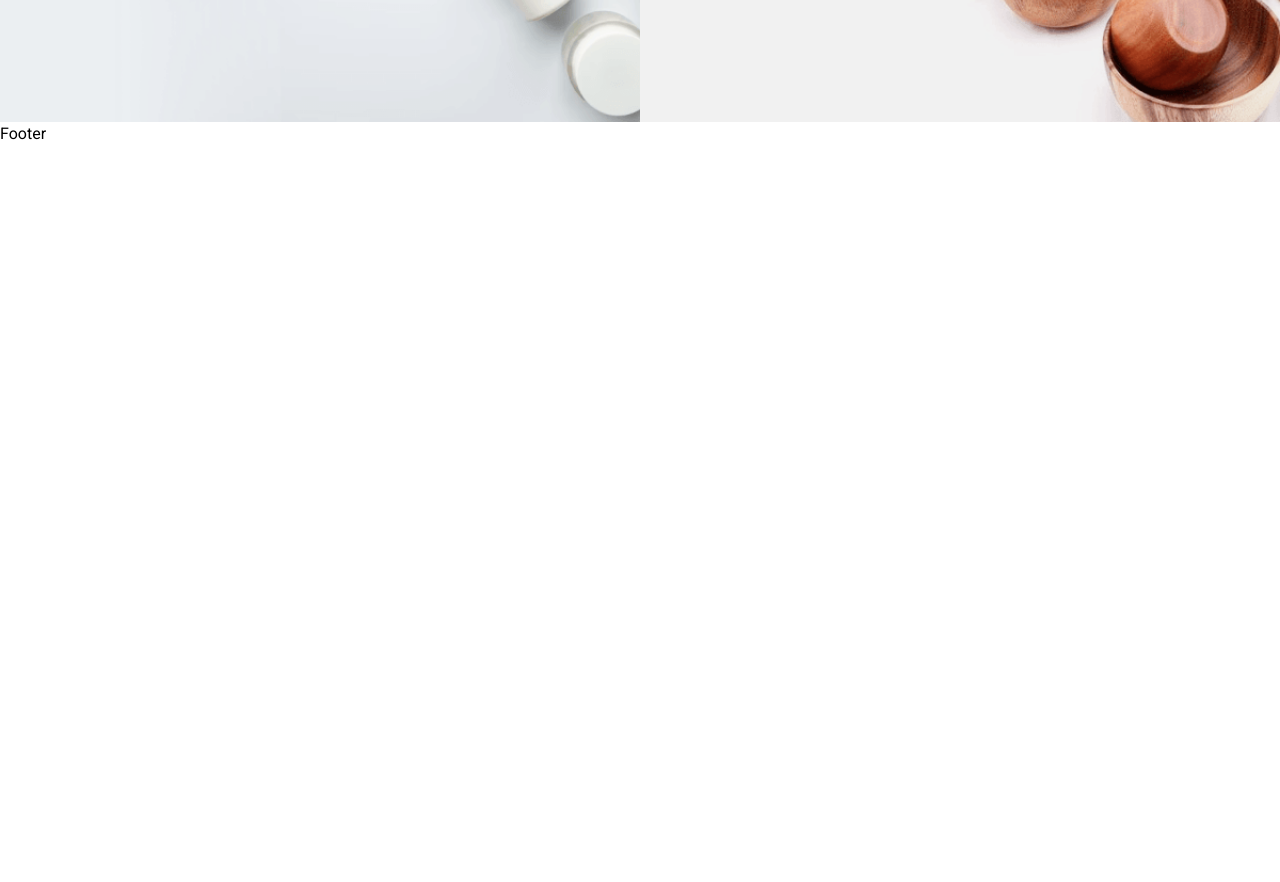
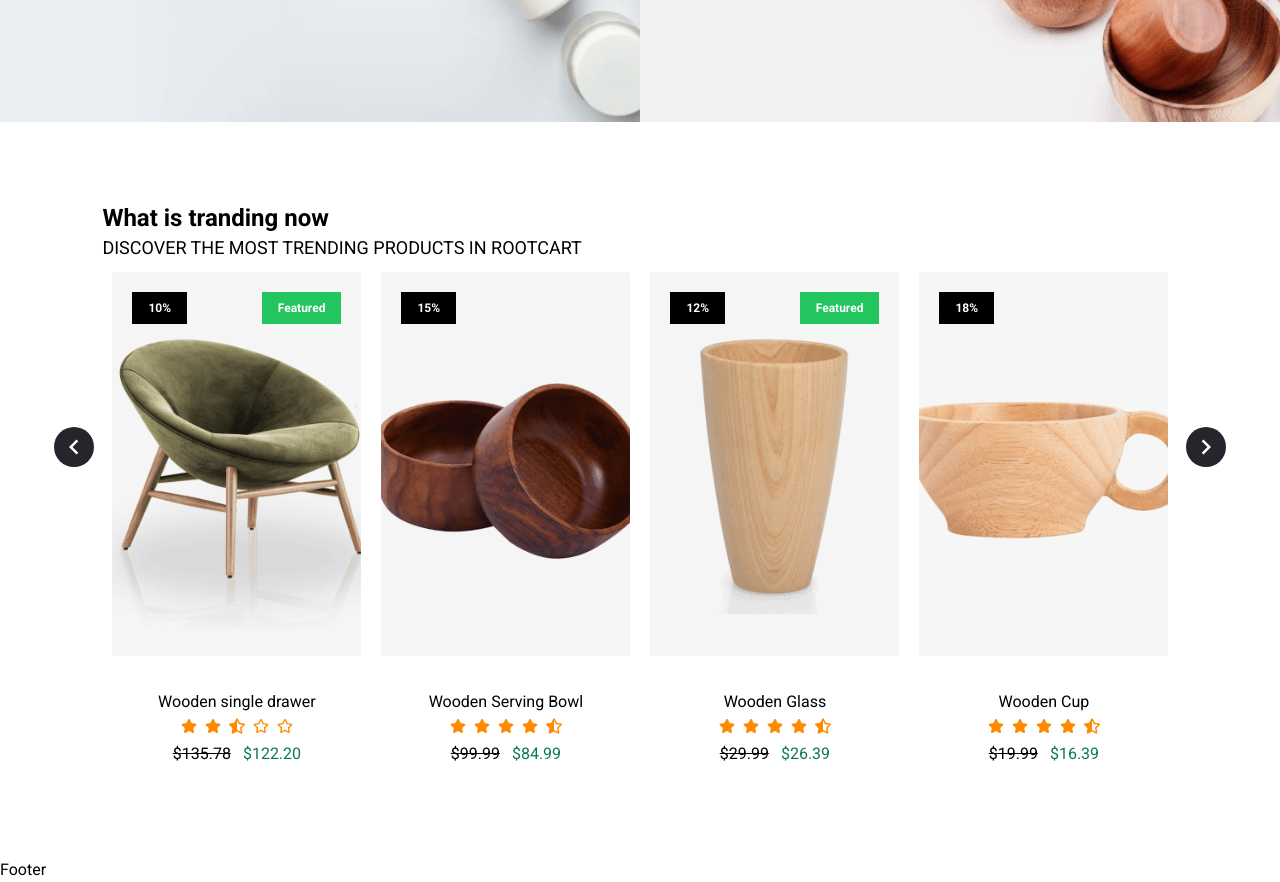
Before and after one commit to MIRNOMAN/root_shop_cart, a React (Vite) app: page / in a window 1280 px wide. Shown: the part 3320-4202 px from the top of the page. Before the commit the page ends 3466 px from the top, so only its background shows below. Built offline with nearby package versions, Linux system fonts and the light colour scheme.

Commit message:
product slide section

```diff
--- /dev/null
+++ b/src/Components/ProductSlide/ProductSlide.jsx
@@ -0,0 +1,21 @@
+import ProductSlideCard from "./ProductSlideCard"
+
+
+const ProductSlide = () => {
+  return (
+    <>
+       <section className="py-20 bg-white slideproduct">
+        <div className="container">
+           <h1 className="text-2xl font-semibold">What is tranding now</h1>
+           <div className="flex items-center gap-3 uppercase">
+               <p className="text-lg font-normal">discover the most Trending products In rootcart</p>
+           </div>
+
+           <ProductSlideCard />
+        </div>
+        </section>
+    </>
+  )
+}
+
+export default ProductSlide
--- /dev/null
+++ b/src/Components/ProductSlide/ProductSlideCard.jsx
@@ -0,0 +1,84 @@
+import Slider from "react-slick"
+import { productlists } from "../../assets/data/data"
+import ProductCards from "../../utils/ProductCards"
+import "slick-carousel/slick/slick.css";
+import "slick-carousel/slick/slick-theme.css";
+import { MdKeyboardArrowLeft, MdKeyboardArrowRight } from "react-icons/md";
+
+function SampleNextArrow (props) {
+    const {onClick} = props;
+    return(
+        <div className="absolute top-[32%] -right-5 lg:-right-12 rounded-full slider-btn" onClick={onClick}>
+            <button className="next">
+              <MdKeyboardArrowRight size={30}/>
+            </button>
+        </div>
+    )
+
+}
+
+function SamplePrevArrow (props) {
+    const {onClick} = props;
+    return(
+        <div className="absolute top-[32%] -left-5 lg:-left-12 rounded-full slider-btn z-10" onClick={onClick}>
+            <button className="next">
+              <MdKeyboardArrowLeft size={30}/>
+            </button>
+        </div>
+    )
+
+}
+
+const ProductSlideCard = () => {
+    const settings = {
+        dots : false,
+        infinite: true,
+        slidesToShow :4,
+        slidesToScroll :2,
+        nextArrow : <SampleNextArrow/>,
+        prevArrow : <SamplePrevArrow/>,
+        responsive: [
+            {
+                breakpoint: 800,
+                settings: {
+                    slidesToShow :2,
+                    slidesToScroll :2,
+                    intialslide: 2,
+                }
+            },
+            {
+                breakpoint: 480,
+                settings: {
+                    slidesToShow :1,
+                    slidesToScroll :1,
+
+                }
+            }
+        ]
+    }
+  return (
+    <>
+        <Slider {...settings}>
+        {productlists.map((item) => (
+                    <ProductCards
+                    id={item.id}
+                    key={item.id}
+                    title={item.title}
+                    description={item.description}
+                    images={item.images}
+                    price={item.price}
+                    discount={item.discount}
+                    rating={item.rating}
+                    featured={item.featured}
+                    category={item.category}
+                    color={item.color}
+
+                    />
+                 ))
+                 }
+        </Slider>
+    </>
+  )
+}
+
+export default ProductSlideCard
--- a/src/index.css
+++ b/src/index.css
@@ -31,7 +31,7 @@ body {
     @apply px-4 py-2 bg-green-500 text-white text-xs font-semibold;
   }
   .slider-btn {
-    @apply w-16 h-16 bg-primary text-white flex items-center justify-center;
+    @apply w-10 h-10 bg-primary text-white flex items-center justify-center;
   }
 }
 
--- a/src/pages/Home/Home.jsx
+++ b/src/pages/Home/Home.jsx
@@ -2,6 +2,7 @@ import Bannar from "../../Components/Bannar/Bannar"
 import FreeShipping from "../../Components/FreeShipping/FreeShipping"
 import Hero from "../../Components/Hero/Hero"
 import Product from "../../Components/Product/Product"
+import ProductSlide from "../../Components/ProductSlide/ProductSlide"
 import ShippingInfo from "../../Components/ShippingInfo/ShippingInfo"
 
 
@@ -17,6 +18,7 @@ const Home = () => {
       <Product></Product>
       <ShippingInfo></ShippingInfo>
       <FreeShipping></FreeShipping>
+      <ProductSlide></ProductSlide>
     </div>
   )
 }
```
